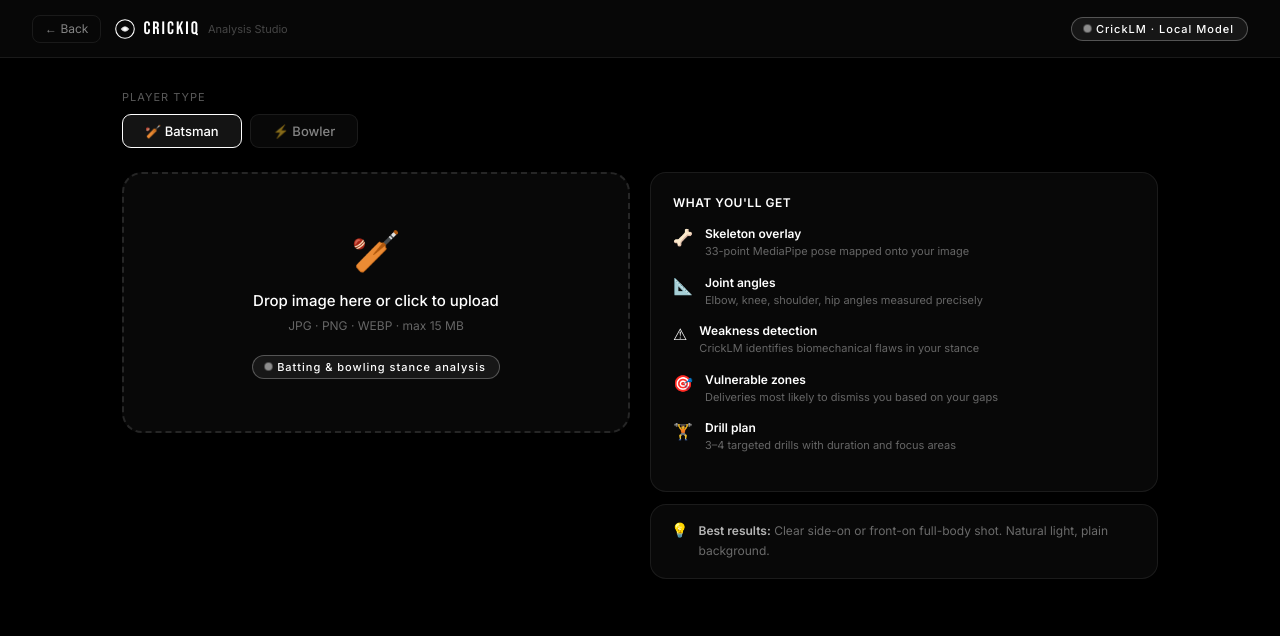
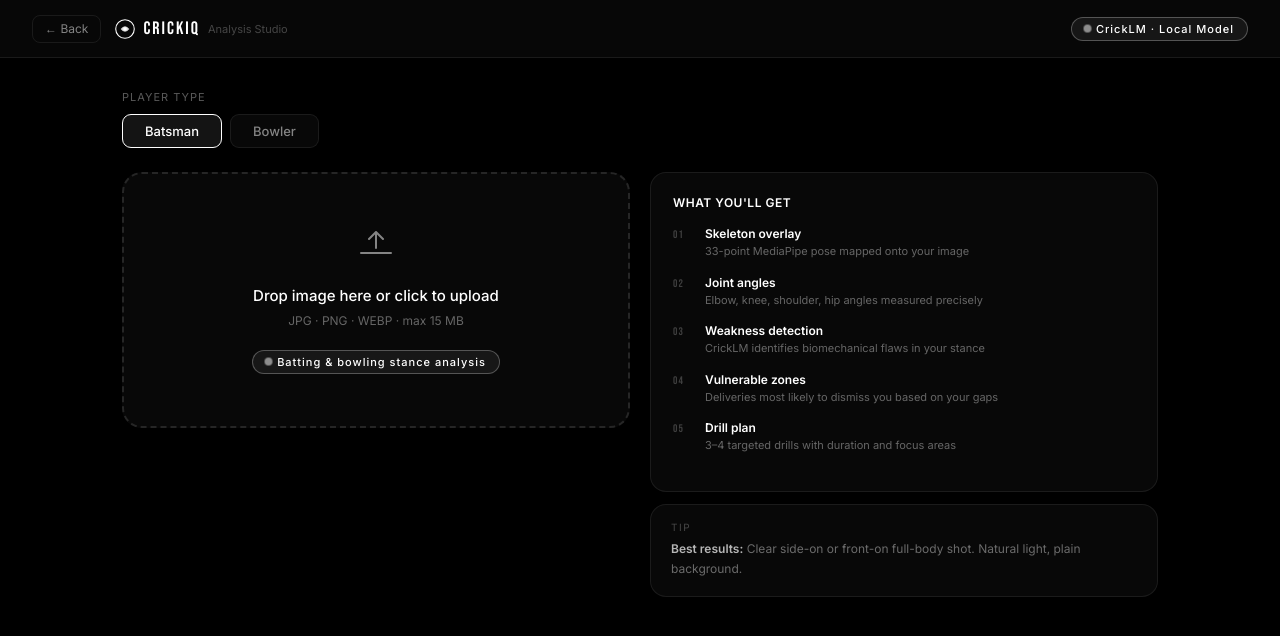
Before and after one commit to rohan-ak43/Cricket-Analytics-, a React (Vite) app in the folder Cric-analytics/Frontend/: page / in a window 1280 px wide. Both pictures are taken after a click on the button "Start Free Analysis →". Shown: the top 636 px of the page. Built offline with nearby package versions, Linux system fonts and the light colour scheme.

Commit message:
Emoji's removed

```diff
--- a/Cric-analytics/Frontend/src/App.tsx
+++ b/Cric-analytics/Frontend/src/App.tsx
@@ -333,12 +333,12 @@ function Pipeline() {
 function Features() {
     const ref = useFadeUp();
     const cards = [
-        { icon: "🦾", t: "AI Biomechanics Engine", d: "33-point MediaPipe skeleton with joint angle computation across all cricket movements." },
-        { icon: "🏏", t: "Batting Weakness Detection", d: "Identifies playing across the line, late footwork, head fall, and closed bat face." },
-        { icon: "⚡", t: "Bowling Action Breakdown", d: "Front-on vs side-on, illegal action flags, release height & front knee analysis." },
-        { icon: "🎯", t: "Vulnerability Prediction", d: "AI maps your weaknesses to the specific delivery most likely to dismiss you." },
-        { icon: "🧠", t: "CrickLM — Built from Scratch", d: "10M parameter transformer trained on cricket commentary & coaching text. No external API." },
-        { icon: "📈", t: "Session History", d: "Track biomechanical progress across sessions with a Firebase-backed coach dashboard." },
+        { icon: "01", t: "AI Biomechanics Engine", d: "33-point MediaPipe skeleton with joint angle computation across all cricket movements." },
+        { icon: "02", t: "Batting Weakness Detection", d: "Identifies playing across the line, late footwork, head fall, and closed bat face." },
+        { icon: "03", t: "Bowling Action Breakdown", d: "Front-on vs side-on, illegal action flags, release height & front knee analysis." },
+        { icon: "04", t: "Vulnerability Prediction", d: "AI maps your weaknesses to the specific delivery most likely to dismiss you." },
+        { icon: "05", t: "CrickLM — Built from Scratch", d: "10M parameter transformer trained on cricket commentary & coaching text. No external API." },
+        { icon: "06", t: "Session History", d: "Track biomechanical progress across sessions with a Firebase-backed coach dashboard." },
     ];
     return (
         <section id="features" style={{ padding: "120px 80px", background: "rgba(255,255,255,.008)" }}>
@@ -355,7 +355,10 @@ function Features() {
                     return (
                         <div key={i} ref={r} className="fuv" style={{ transitionDelay: `${i * .07}s` }}>
                             <GlassCard style={{ padding: "26px", height: "100%" }}>
-                                <div style={{ fontSize: 26, marginBottom: 14 }}>{c.icon}</div>
+                                <div style={{
+                                    fontFamily: "'Bebas Neue', sans-serif", fontSize: 13,
+                                    color: "rgba(255,255,255,0.2)", letterSpacing: 2, marginBottom: 16
+                                }}>{c.icon}</div>
                                 <div style={{ fontSize: 14, fontWeight: 600, marginBottom: 8 }}>{c.t}</div>
                                 <div style={{ fontSize: 13, color: "rgba(255,255,255,0.45)", lineHeight: 1.7 }}>{c.d}</div>
                             </GlassCard>
@@ -490,7 +493,10 @@ function UploadZone({ onFile, loading }: { onFile: (f: File) => void; loading: b
                 </div>
             ) : (
                 <>
-                    <div style={{ fontSize: 40, marginBottom: 16 }}>🏏</div>
+                    <svg width="40" height="40" viewBox="0 0 40 40" style={{ marginBottom: 16, opacity: 0.5 }}>
+                        <rect x="4" y="26" width="32" height="2" rx="1" fill="#fff" />
+                        <path d="M20 6 L20 22 M13 13 L20 6 L27 13" stroke="#fff" strokeWidth="2" strokeLinecap="round" strokeLinejoin="round" fill="none" />
+                    </svg>
                     <p style={{ fontSize: 15, fontWeight: 500, marginBottom: 8 }}>Drop image here or click to upload</p>
                     <p style={{ fontSize: 12, color: "rgba(255,255,255,.38)", marginBottom: 20 }}>JPG · PNG · WEBP · max 15 MB</p>
                     <Pill>Batting & bowling stance analysis</Pill>
@@ -640,8 +646,9 @@ function ResultPanel({ result }: { result: ApiResult }) {
                                     <div style={{
                                         width: 34, height: 34, borderRadius: 8,
                                         background: "rgba(239,68,68,.08)", display: "flex",
-                                        alignItems: "center", justifyContent: "center", flexShrink: 0
-                                    }}>🎯</div>
+                                        alignItems: "center", justifyContent: "center", flexShrink: 0,
+                                        fontSize: 14, color: "rgba(239,68,68,0.7)", fontWeight: 700
+                                    }}>◈</div>
                                     <div style={{ flex: 1 }}>
                                         <div style={{ fontSize: 13, fontWeight: 600, marginBottom: 2 }}>{z.delivery}</div>
                                         <div style={{ fontSize: 11, color: "rgba(255,255,255,.42)", lineHeight: 1.6 }}>{z.reason}</div>
@@ -687,11 +694,11 @@ function ResultPanel({ result }: { result: ApiResult }) {
                                             {d.duration && <span style={{
                                                 fontSize: 10, color: "rgba(255,255,255,.3)",
                                                 background: "rgba(255,255,255,.04)", padding: "2px 8px", borderRadius: 5
-                                            }}>⏱ {d.duration}</span>}
+                                            }}>{d.duration}</span>}
                                             {d.targets && <span style={{
                                                 fontSize: 10, color: "rgba(255,255,255,.3)",
                                                 background: "rgba(255,255,255,.04)", padding: "2px 8px", borderRadius: 5
-                                            }}>🎯 {d.targets}</span>}
+                                            }}>{d.targets}</span>}
                                         </div>
                                     )}
                                 </div>
@@ -831,7 +838,7 @@ function AnalysisApp({ onBack }: { onBack: () => void }) {
                                         fontSize: 13, fontWeight: 500, cursor: "pointer",
                                         fontFamily: "Inter", transition: "all .2s", backdropFilter: "blur(8px)"
                                     }}>
-                                    {t === "batsman" ? "🏏 Batsman" : "⚡ Bowler"}
+                                    {t === "batsman" ? "Batsman" : "Bowler"}
                                 </button>
                             ))}
                         </div>
@@ -893,14 +900,18 @@ function AnalysisApp({ onBack }: { onBack: () => void }) {
                                     letterSpacing: .5, marginBottom: 16
                                 }}>WHAT YOU'LL GET</div>
                                 {[
-                                    ["🦴", "Skeleton overlay", "33-point MediaPipe pose mapped onto your image"],
-                                    ["📐", "Joint angles", "Elbow, knee, shoulder, hip angles measured precisely"],
-                                    ["⚠", "Weakness detection", "CrickLM identifies biomechanical flaws in your stance"],
-                                    ["🎯", "Vulnerable zones", "Deliveries most likely to dismiss you based on your gaps"],
-                                    ["🏋", "Drill plan", "3–4 targeted drills with duration and focus areas"],
+                                    ["01", "Skeleton overlay", "33-point MediaPipe pose mapped onto your image"],
+                                    ["02", "Joint angles", "Elbow, knee, shoulder, hip angles measured precisely"],
+                                    ["03", "Weakness detection", "CrickLM identifies biomechanical flaws in your stance"],
+                                    ["04", "Vulnerable zones", "Deliveries most likely to dismiss you based on your gaps"],
+                                    ["05", "Drill plan", "3–4 targeted drills with duration and focus areas"],
                                 ].map(([icon, title, desc]) => (
                                     <div key={String(title)} style={{ display: "flex", gap: 12, marginBottom: 14 }}>
-                                        <span style={{ fontSize: 16, flexShrink: 0, marginTop: 1 }}>{icon}</span>
+                                        <span style={{
+                                            fontFamily: "'Bebas Neue', sans-serif", fontSize: 11,
+                                            color: "rgba(255,255,255,0.22)", flexShrink: 0,
+                                            marginTop: 2, letterSpacing: 1, minWidth: 20
+                                        }}>{icon}</span>
                                         <div>
                                             <div style={{ fontSize: 12, fontWeight: 600, marginBottom: 2 }}>{title}</div>
                                             <div style={{ fontSize: 11, color: "rgba(255,255,255,.38)", lineHeight: 1.6 }}>{desc}</div>
@@ -909,12 +920,10 @@ function AnalysisApp({ onBack }: { onBack: () => void }) {
                                 ))}
                             </GlassCard>
                             <GlassCard hover={false} style={{ padding: "16px 20px" }}>
-                                <div style={{ display: "flex", gap: 10, alignItems: "flex-start" }}>
-                                    <span style={{ fontSize: 14, flexShrink: 0 }}>💡</span>
-                                    <div style={{ fontSize: 12, color: "rgba(255,255,255,.4)", lineHeight: 1.7 }}>
-                                        <strong style={{ color: "rgba(255,255,255,.7)" }}>Best results:</strong>{" "}
-                                        Clear side-on or front-on full-body shot. Natural light, plain background.
-                                    </div>
+                                <div style={{ fontSize: 10, color: "rgba(255,255,255,0.25)", letterSpacing: 1.5, marginBottom: 6 }}>TIP</div>
+                                <div style={{ fontSize: 12, color: "rgba(255,255,255,.4)", lineHeight: 1.7 }}>
+                                    <strong style={{ color: "rgba(255,255,255,.7)" }}>Best results:</strong>{" "}
+                                    Clear side-on or front-on full-body shot. Natural light, plain background.
                                 </div>
                             </GlassCard>
                         </div>
```
